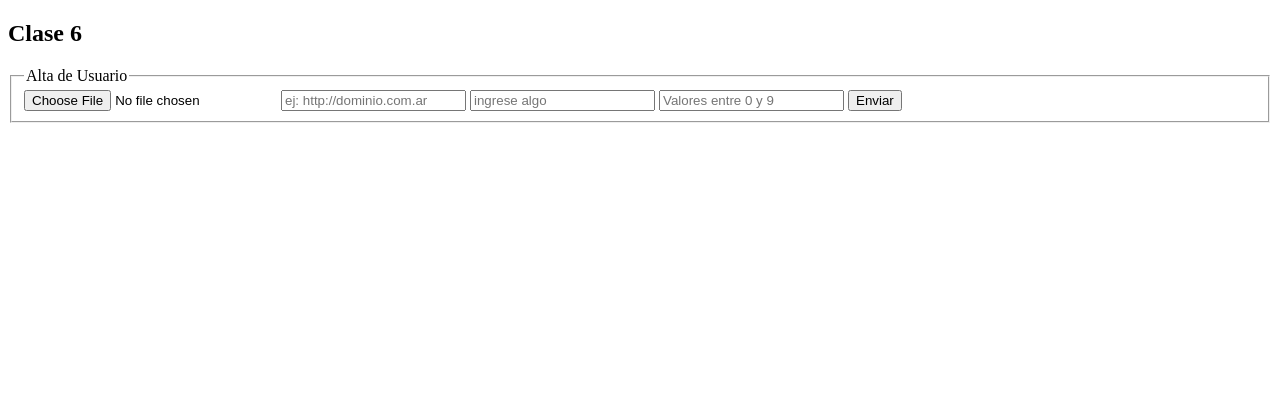
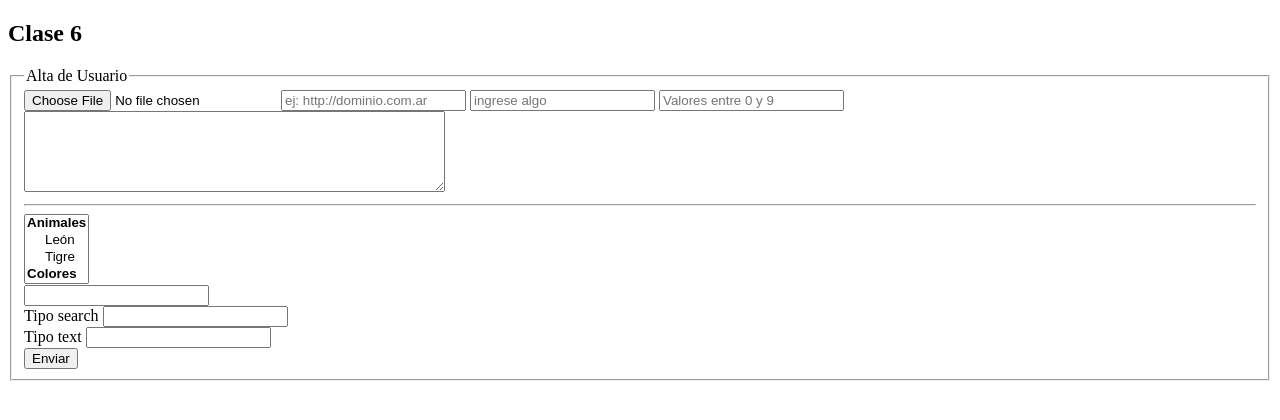
Before and after one commit to mariareneem/java-22029, a plain HTML site: page clase5/index.html in a window 1280 px wide. Drawn offline with Linux system fonts and the light colour scheme.

Commit message:
actualización

```diff
--- a/clase5/index.html
+++ b/clase5/index.html
@@ -15,7 +15,7 @@
                     <legend>
                         Alta de Usuario
                     </legend>
-                    <form action="AltaUsuario.html">
+                    <form action="AltaUsuario.html" method="GET">
                         <input type="file" name="DNI Frente" required>
                         <input type="hidden" value="valoroculto" name="campoHidden">
 
@@ -23,7 +23,39 @@
                         <input type="text" name="nombre" required placeholder="ingrese algo">
 
                         <input type="text" required pattern="[0-9]" placeholder="Valores entre 0 y 9">
+                        <br>
+                        <textarea name="info-extra" cols="50" rows="5"></textarea>
+                        <hr>
+
+                        <select multiple name="selectMultiple" required>
+                            <optgroup label="Animales">
+                                <option>León</option>
+                                <option>Tigre</option>
+                            </optgroup>
+                            <optgroup label="Colores">
+                                <option>Rojo</option>
+                                <option>Verde</option>
+                                <option>Azul</option>
+                            </optgroup>
+                        </select>
+                        <br>
+
+                        <input list="browser" name="databrowser">
+                        <datalist id="browser">
+                            <optioN>EDGE</option>
+                            <option>Chrome</option>
+                            <option>FireFox</option>
+                        </datalist>
+
+                        <br>
+                        <label for="buscar">Tipo search</label>
+                        <input type="search" name="buscar" id="buscar"/>
+                        <br>
+                        <label for="buscarText">Tipo text</label>
+                        <input type="text" name="buscarText"/>
+                        <br>
                         <input type="submit" value="Enviar">
+
                      </form>
                 </fieldset>
             </section>
```
